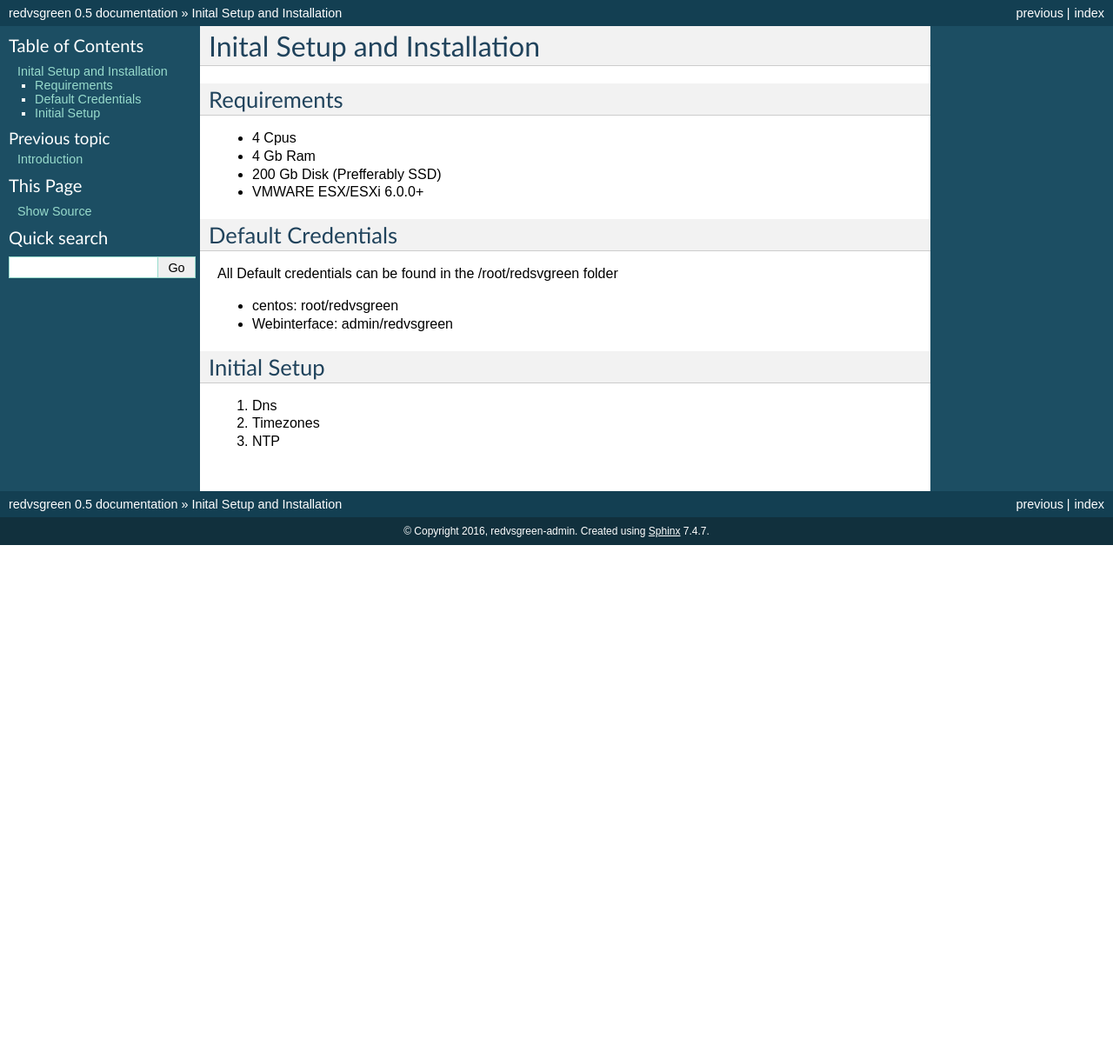
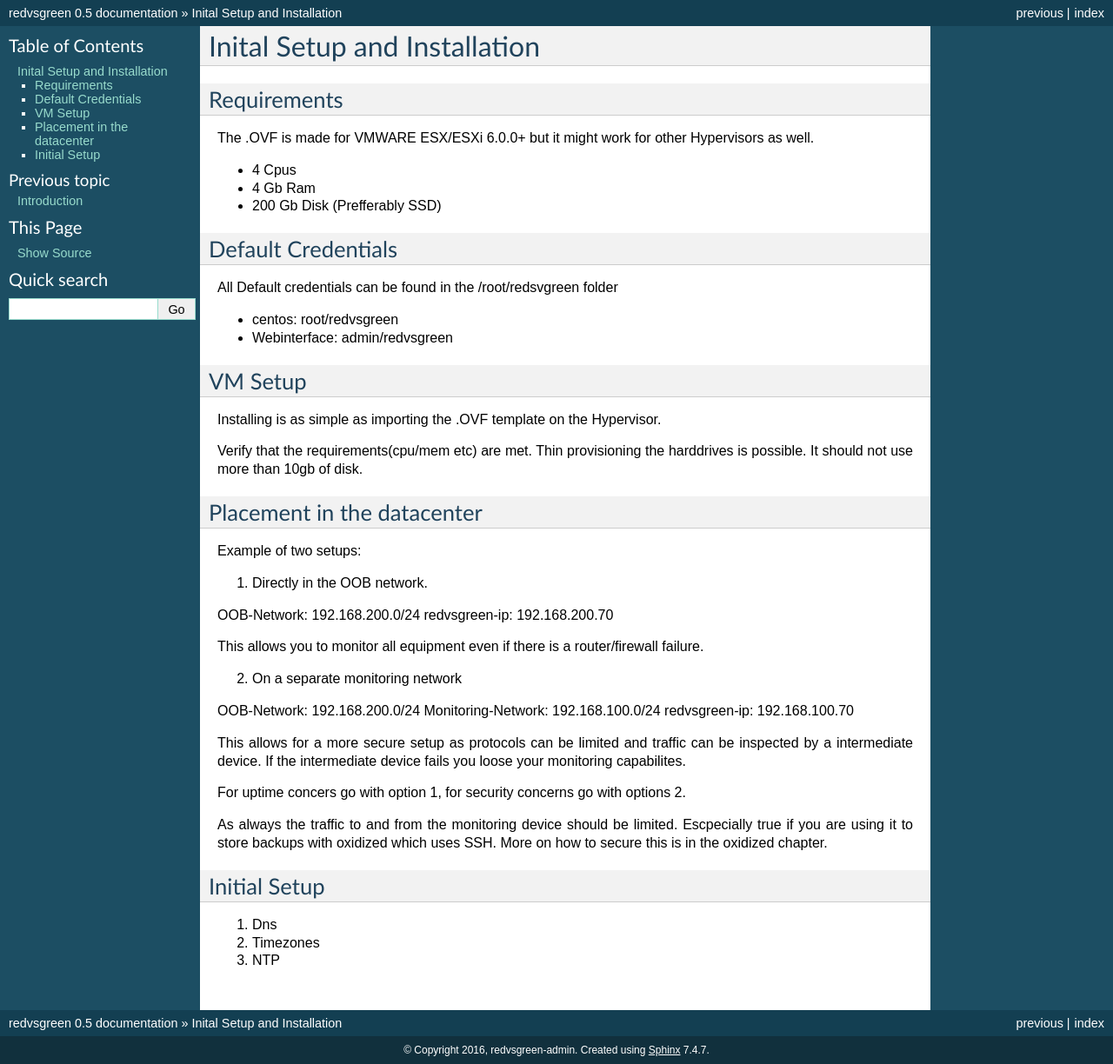
Before and after one commit to RedvsGreen-org/Docs, a Sphinx documentation site: the page built from docs/source/gettingstarted.rst, in a window 1280 px wide. Shown: the whole page at 87% size. Built offline with Sphinx 7.4.7, drawn with Linux system fonts in a browser that asks for light colours; before the commit the page ends 900 px from its top, so only the background shows below that.

Commit message:
Update gettingstarted.rst

```diff
--- a/docs/source/gettingstarted.rst
+++ b/docs/source/gettingstarted.rst
@@ -3,11 +3,11 @@ Inital Setup and Installation
 
 Requirements
 ----------------
+The .OVF is made for VMWARE ESX/ESXi 6.0.0+ but it might work for other Hypervisors as well.
 
 * 4 Cpus
 * 4 Gb Ram
 * 200 Gb Disk (Prefferably SSD)
-* VMWARE ESX/ESXi 6.0.0+
 
 Default Credentials
 ------------
@@ -17,6 +17,37 @@ All Default credentials can be found in the /root/redsvgreen folder
 * centos: root/redvsgreen
 * Webinterface: admin/redvsgreen
 
+VM Setup
+------------
+
+Installing is as simple as importing the .OVF template on the Hypervisor.
+
+Verify that the requirements(cpu/mem etc) are met. Thin provisioning the harddrives is possible. It should not use more than 10gb of disk.
+
+Placement in the datacenter
+------------
+
+Example of two setups:
+
+1. Directly in the OOB network.
+
+OOB-Network: 192.168.200.0/24
+redvsgreen-ip: 192.168.200.70
+
+This allows you to monitor all equipment even if there is a router/firewall failure.
+
+2. On a separate monitoring network
+
+OOB-Network: 192.168.200.0/24
+Monitoring-Network: 192.168.100.0/24
+redvsgreen-ip: 192.168.100.70
+
+This allows for a more secure setup as protocols can be limited and traffic can be inspected by a intermediate device. If the intermediate device fails you loose your monitoring capabilites.
+
+For uptime concers go with option 1, for security concerns go with options 2.
+
+As always the traffic to and from the monitoring device should be limited. Escpecially true if you are using it to store backups with oxidized which uses SSH. More on how to secure this is in the oxidized chapter.
+
 Initial Setup
 ------------
 
```
